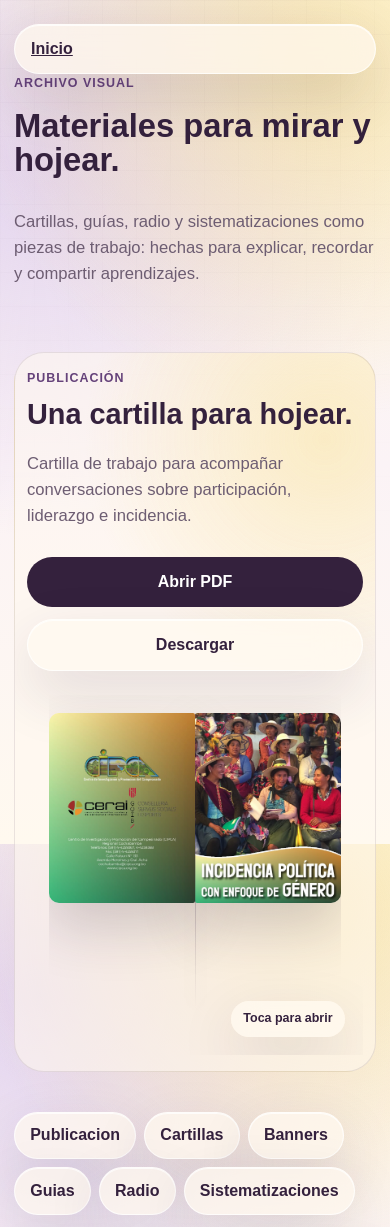
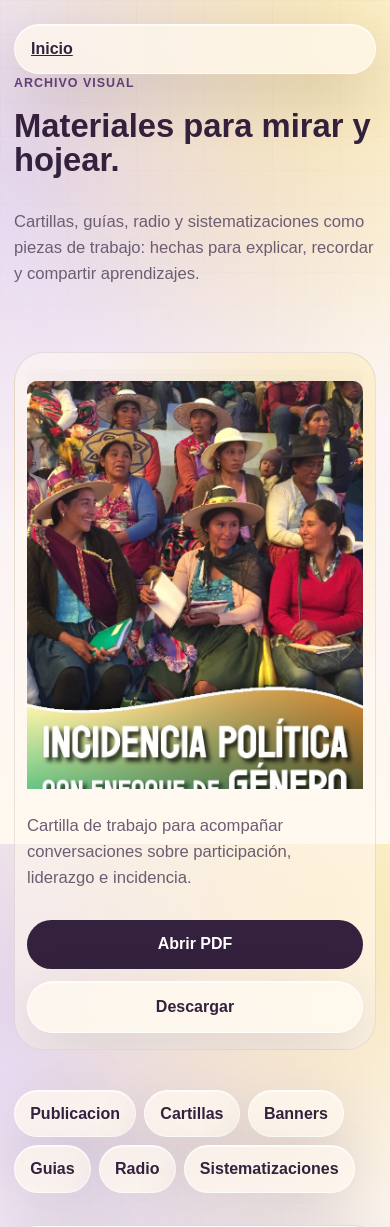
Before and after one commit to gustavomarinovando/jimena-portfolio, a Next.js app: page /materiales in a window 390 px wide. Shown: the top 1227 px of the page. Built offline with nearby package versions, Linux system fonts and the light colour scheme.

Commit message:
Refine booklet interaction and mobile layout

```diff
--- a/src/app/globals.css
+++ b/src/app/globals.css
@@ -373,6 +373,14 @@ a {
   min-height: 248px;
 }
 
+.book-stage.stacked {
+  min-height: 380px;
+}
+
+.book-stage.stacked .book-spread {
+  min-height: 380px;
+}
+
 .book-page {
   position: absolute;
   top: 28px;
@@ -422,6 +430,20 @@ a {
   transform: rotateY(-2deg) translateZ(26px);
 }
 
+.book-single {
+  position: relative;
+  display: block;
+  width: 100%;
+  min-height: 100%;
+}
+
+.book-single .single-page {
+  left: 50%;
+  width: min(100%, 460px);
+  aspect-ratio: 0.77;
+  transform: translateX(-50%);
+}
+
 .book-spread::after {
   position: absolute;
   top: 28px;
@@ -432,12 +454,6 @@ a {
   background: linear-gradient(180deg, transparent, rgba(52, 33, 61, 0.26), transparent);
   box-shadow: 0 0 20px rgba(52, 33, 61, 0.16);
   content: "";
-}
-
-.book-spread .book-page:hover,
-.book-preview .book-page:hover {
-  transform: translateY(-6px) translateZ(42px);
-  box-shadow: 0 34px 80px rgba(52, 33, 61, 0.28);
 }
 
 .book-preview .book-page {
@@ -457,21 +473,6 @@ a {
 .book-preview.closed .right-page {
   z-index: 60;
   transform: translateZ(30px);
-}
-
-.book-hint {
-  position: absolute;
-  right: 18px;
-  bottom: 18px;
-  z-index: 70;
-  border-radius: 999px;
-  padding: 0.55rem 0.78rem;
-  background: rgba(255, 249, 239, 0.82);
-  color: var(--color-plum);
-  font-size: 0.78rem;
-  font-weight: 900;
-  box-shadow: var(--shadow-soft);
-  backdrop-filter: blur(14px);
 }
 
 @keyframes page-drift {
@@ -602,6 +603,16 @@ a {
     left: calc(var(--page-index) * 20px);
   }
 
+  .book-stage.mobile-single,
+  .book-stage.mobile-single .book-single {
+    min-height: 420px;
+  }
+
+  .book-stage.mobile-single .book-single .single-page {
+    width: min(100%, 340px);
+    top: 12px;
+  }
+
   .hero-photo-caption {
     right: 12px;
     bottom: 12px;
--- a/src/app/materiales/page.tsx
+++ b/src/app/materiales/page.tsx
@@ -31,16 +31,14 @@ export default function MaterialesPage() {
       <main className="section">
         <div className="wrap">
           <section className="material-feature" aria-labelledby="featured-material-title">
+            <MaterialBook pages={featured.previewPages ?? []} stacked />
             <div>
-              <p className="eyebrow">{featured.type}</p>
-              <h2 id="featured-material-title" className="section-title mt-3">Una cartilla para hojear.</h2>
-              <p className="lead mt-5 max-w-xl">{featured.description}</p>
+              <p id="featured-material-title" className="lead max-w-xl">{featured.description}</p>
               <div className="mt-7 flex flex-col gap-3 sm:flex-row">
                 <a className="button" href={featured.pdfPath} target="_blank" rel="noreferrer">Abrir PDF</a>
                 <a className="button secondary glass" href={featured.pdfPath} download>Descargar</a>
               </div>
             </div>
-            <MaterialBook pages={featured.previewPages ?? []} />
           </section>
 
           <div className="mb-8 flex flex-wrap gap-2" aria-label="Categorias previstas">
--- a/src/app/page.tsx
+++ b/src/app/page.tsx
@@ -190,17 +190,14 @@ export default function Home() {
                 Estoy reuniendo cartillas, guías, audios y sistematizaciones. La idea es mostrar cada pieza como se usó:
                 para explicar, recordar y compartir aprendizajes.
               </p>
-              <Link className="button mt-7" href="/materiales">Ver archivo</Link>
             </div>
             <div className="grid gap-4 sm:grid-cols-2">
               <article className="object-card min-h-[420px] p-6 sm:col-span-2">
-                <MaterialBook pages={materials[0].previewPages ?? []} compact />
-                <p className="eyebrow relative z-10">{materials[0].type}</p>
-                <h3 className="relative z-10 mt-52 max-w-sm text-3xl font-black text-[var(--color-plum)] sm:mt-32">
-                  Cartilla impresa para hojear.
-                </h3>
-                <p className="relative z-10 mt-4 max-w-md text-[var(--color-muted)]">{materials[0].description}</p>
-                <a className="button mt-6" href={materials[0].pdfPath} target="_blank" rel="noreferrer">Abrir cartilla</a>
+                <MaterialBook pages={materials[0].previewPages ?? []} compact stacked />
+                <div className="relative z-10 mt-5">
+                  <p className="max-w-md text-[var(--color-muted)]">{materials[0].description}</p>
+                  <a className="button mt-6" href={materials[0].pdfPath} target="_blank" rel="noreferrer">Abrir cartilla</a>
+                </div>
               </article>
               {materials.slice(1, 5).map((item) => (
                 <article key={item.id} className="object-card p-5">
--- a/src/components/MaterialBook.tsx
+++ b/src/components/MaterialBook.tsx
@@ -1,16 +1,28 @@
 "use client";
 
-import { useMemo, useState, type CSSProperties } from "react";
+import { useEffect, useMemo, useState, type CSSProperties, type MouseEvent } from "react";
 
 type MaterialBookProps = {
   pages: string[];
   compact?: boolean;
+  stacked?: boolean;
 };
 
 type Spread = [string | null, string | null];
 
-export function MaterialBook({ pages, compact = false }: MaterialBookProps) {
+export function MaterialBook({ pages, compact = false, stacked = false }: MaterialBookProps) {
   const [turn, setTurn] = useState(0);
+  const [isMobile, setIsMobile] = useState(false);
+
+  useEffect(() => {
+    const media = window.matchMedia("(max-width: 720px)");
+    const update = () => setIsMobile(media.matches);
+
+    update();
+    media.addEventListener("change", update);
+    return () => media.removeEventListener("change", update);
+  }, []);
+
   const spreads = useMemo<Spread[]>(() => {
     if (pages.length === 0) return [];
     if (pages.length === 1) return [[null, pages[0]]];
@@ -28,14 +40,43 @@ export function MaterialBook({ pages, compact = false }: MaterialBookProps) {
   const spreadIndex = spreads.length > 0 ? turn % spreads.length : 0;
   const [leftPage, rightPage] = spreads[spreadIndex] ?? [null, null];
   const isClosed = spreadIndex === 0;
+  const mobilePage = pages.length > 0 ? pages[Math.min(turn, pages.length - 1)] : null;
+
+  function handleActivate(event: MouseEvent<HTMLButtonElement>) {
+    const rect = event.currentTarget.getBoundingClientRect();
+    const moveForward = event.clientX >= rect.left + rect.width / 2;
+
+    setTurn((current) => {
+      if (isMobile) {
+        if (moveForward) return Math.min(current + 1, pages.length - 1);
+        return Math.max(current - 1, 0);
+      }
+
+      if (moveForward) return current + 1;
+      return current > 0 ? current - 1 : 0;
+    });
+  }
 
   return (
     <button
       type="button"
-      className={`${compact ? "book-preview compact" : "book-stage"} ${isClosed ? "closed" : "open"}`}
-      onClick={() => setTurn((current) => current + 1)}
+      className={`${stacked ? "book-stage stacked" : compact ? "book-preview compact" : "book-stage"} ${isClosed ? "closed" : "open"} ${isMobile ? "mobile-single" : ""}`}
+      onClick={handleActivate}
       aria-label="Cambiar páginas de vista previa"
     >
+      {isMobile ? (
+        <span className="book-single" aria-hidden="true">
+          {mobilePage ? (
+            <span
+              className="book-page single-page"
+              style={{
+                backgroundImage: `url(${mobilePage})`,
+                "--page-index": 0,
+              } as CSSProperties}
+            />
+          ) : null}
+        </span>
+      ) : (
         <span className="book-spread" aria-hidden="true">
           {leftPage ? (
             <span
@@ -56,7 +97,7 @@ export function MaterialBook({ pages, compact = false }: MaterialBookProps) {
             />
           ) : null}
         </span>
-      <span className="book-hint">{isClosed ? "Toca para abrir" : "Toca para seguir hojeando"}</span>
+      )}
     </button>
   );
 }
```
Lines whose indentation alone changed are shown as unchanged.
